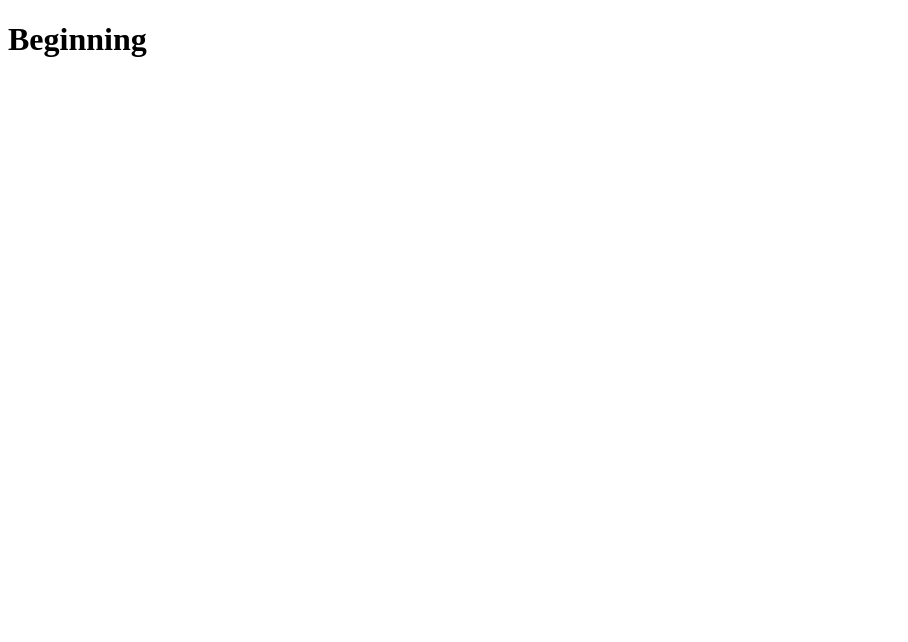
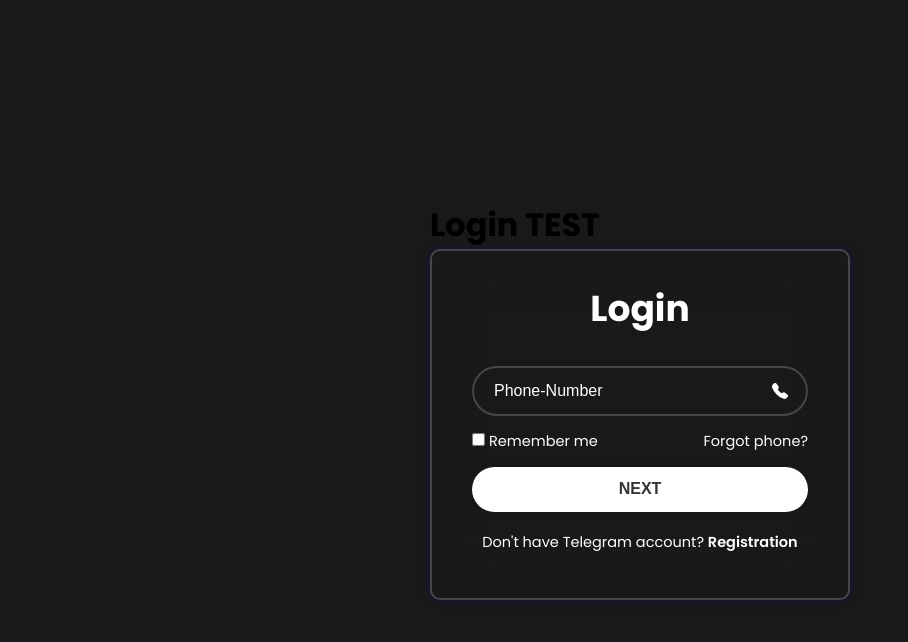
Before and after one commit to Albertbuh/ChatHub, a Next.js app in the folder client/: page / in a window 1280 px wide. Shown: the top 642 px of the page, without its empty margins (0-908 px from the left). Built offline with nearby package versions, Linux system fonts and the light colour scheme.

Commit message:
Initial Login Telegram Form realization

```diff
--- a/client/app/layout.tsx
+++ b/client/app/layout.tsx
@@ -1,3 +1,7 @@
+import Link from 'next/link';
+import LoginPage from './telegram/authorization/login';
+
+
 export default function RootLayout({
   children,
 }: Readonly<{
@@ -5,7 +9,11 @@ export default function RootLayout({
 }>) {
   return (
     <html lang="en">
-      <body>{children}</body>
+      <body>
+
+        {/* {children} */}
+        <LoginPage />
+      </body>
     </html>
   );
 }
--- /dev/null
+++ b/client/app/telegram/authorization/LoginForm/LoginForm.css
@@ -0,0 +1,97 @@
+.wrapper{
+    width: 420px;
+    background: transparent;
+    border: 2px solid rgba(255, 255, 255, .2);
+    backdrop-filter: blur(30px);
+    box-shadow: 0 0 10px rgba(0, 0, 255, .2);
+    color: #fff;
+    border-radius: 10px;
+    padding: 30px 40px;
+}
+
+.wrapper h1{
+    font-size: 36px;
+    text-align: center;
+}
+
+.wrapper .input-box{
+    position: relative;
+    width: 100%;
+    height: 50px;
+    margin: 30px 0;
+}
+
+.input-box input{
+    width: 100%;
+    height: 100%;
+    background: transparent;
+    border: 2px solid rgba( 255, 255, 255, .2);
+    outline: none;
+    border-radius: 40px;
+    font-size: 16px;
+    color: #fff;
+    padding: 20px 45px 20px 20px;
+}
+
+.input-box input::placeholder{
+    color: #fff;
+}
+
+.input-box .icon{
+    position: absolute;
+    right: 20px;
+    top: 50%;
+    transform: translateY(-50%);
+    font-size: 16px;
+}
+
+.wrapper .remember-forgot{
+    display: flex;
+    justify-content: space-between;
+    font-size: 14.5px;
+    margin: -15px 0 15px;
+}
+
+.remember-forgot label input{
+    accent-color: #fff;
+    margin-right: 4px;
+}
+
+.remember-forgot a{
+    color: #fff;
+    text-decoration: none;
+}
+
+.remember-forgot a:hover{
+    text-decoration: underline;
+}
+
+.wrapper button{
+    width: 100%;
+    height: 45px;
+    background: #fff;
+    border: none;
+    outline: none;
+    border-radius: 40px;
+    box-shadow: 0 0 10px rgba(0, 0, 0, .1);
+    cursor: pointer;
+    font-size: 16px;
+    color: #333;
+    font-weight: 700;
+}
+
+.wrapper .register-link{
+    font-size: 14.5px;
+    text-align: center;
+    margin: 20px 0 15px;
+}
+
+.register-link p a {
+    color: #fff;
+    text-decoration: none;
+    font-weight: 600;
+}
+
+.register-link p a:hover{
+    text-decoration: underline;
+}
--- /dev/null
+++ b/client/app/telegram/authorization/LoginForm/LoginForm.tsx
@@ -0,0 +1,54 @@
+import "./LoginForm.css"
+import { BsFillTelephoneFill } from "react-icons/bs";
+import { info } from "console";
+import { useState } from 'react';
+
+const LoginForm = () => {
+    const [phoneNumber, setPhoneNumber] = useState('');
+
+    async function handleSubmit(event: React.FormEvent<HTMLFormElement>) {
+        event.preventDefault();
+        try {
+            const response = await fetch(`http://localhost:5041/api/v1.0/telegram/login?info=${phoneNumber}`, {
+                method: "POST",
+                headers: {
+                    "Content-Type": "application/json",
+                },
+            });
+
+            if (!response.ok) {
+                throw new Error("Unable to login");
+            }
+
+            const data = await response.json();
+            console.log(data);
+        } catch (error) {
+            console.log(error);
+        }
+    }
+
+
+    return (
+        <div className="wrapper" >
+            <form action="" onSubmit={handleSubmit}>
+                <h1>Login</h1>
+                <div className="input-box">
+                    <input type="text" value={phoneNumber} onChange={(e) => setPhoneNumber(e.target.value)} placeholder='Phone-Number' required />
+                    <BsFillTelephoneFill className="icon" />
+                </div>
+                <div className="remember-forgot">
+                    <label><input type="checkbox" />Remember me</label>
+                    <a href="#">Forgot phone?</a>
+                </div>
+
+                <button type="submit">NEXT</button>
+
+                <div className="register-link">
+                    <p>Don&apos;t have Telegram account? <a href="#">Registration</a></p>
+                </div>
+            </form>
+        </div>
+    )
+}
+
+export default LoginForm;
--- /dev/null
+++ b/client/app/telegram/authorization/VerificationForm/VerificationForm.css
@@ -0,0 +1,97 @@
+.wrapper{
+    width: 420px;
+    background: transparent;
+    border: 2px solid rgba(255, 255, 255, .2);
+    backdrop-filter: blur(30px);
+    box-shadow: 0 0 10px rgba(0, 0, 255, .2);
+    color: #fff;
+    border-radius: 10px;
+    padding: 30px 40px;
+}
+
+.wrapper h1{
+    font-size: 36px;
+    text-align: center;
+}
+
+.wrapper .input-box{
+    position: relative;
+    width: 100%;
+    height: 50px;
+    margin: 30px 0;
+}
+
+.input-box input{
+    width: 100%;
+    height: 100%;
+    background: transparent;
+    border: 2px solid rgba( 255, 255, 255, .2);
+    outline: none;
+    border-radius: 40px;
+    font-size: 16px;
+    color: #fff;
+    padding: 20px 45px 20px 20px;
+}
+
+.input-box input::placeholder{
+    color: #fff;
+}
+
+.input-box .icon{
+    position: absolute;
+    right: 20px;
+    top: 50%;
+    transform: translateY(-50%);
+    font-size: 16px;
+}
+
+.wrapper .remember-forgot{
+    display: flex;
+    justify-content: space-between;
+    font-size: 14.5px;
+    margin: -15px 0 15px;
+}
+
+.remember-forgot label input{
+    accent-color: #fff;
+    margin-right: 4px;
+}
+
+.remember-forgot a{
+    color: #fff;
+    text-decoration: none;
+}
+
+.remember-forgot a:hover{
+    text-decoration: underline;
+}
+
+.wrapper button{
+    width: 100%;
+    height: 45px;
+    background: #fff;
+    border: none;
+    outline: none;
+    border-radius: 40px;
+    box-shadow: 0 0 10px rgba(0, 0, 0, .1);
+    cursor: pointer;
+    font-size: 16px;
+    color: #333;
+    font-weight: 700;
+}
+
+.wrapper .backwards{
+    font-size: 14.5px;
+    text-align: center;
+    margin: 20px 0 15px;
+}
+
+.backwards p a {
+    color: #fff;
+    text-decoration: none;
+    font-weight: 600;
+}
+
+.backwards p a:hover{
+    text-decoration: underline;
+}
--- /dev/null
+++ b/client/app/telegram/authorization/VerificationForm/VerificationForm.tsx
@@ -0,0 +1,22 @@
+import "./VerificationForm.css"
+
+const VerificationForm = () => {
+    return (
+        <div className="wrapper" >
+            <form action="">
+                <h1>Verification</h1>
+                <div className="input-box">
+                    <input type="text" placeholder='Verification-code' required />
+                </div>
+
+                <button type="submit">NEXT</button>
+
+                <div className="backwards">
+                    <p>Incorrect phone? <a href="#">BACK</a></p>
+                </div>
+            </form>
+        </div>
+    )
+}
+
+export default VerificationForm;
--- /dev/null
+++ b/client/app/telegram/authorization/login.css
@@ -0,0 +1,22 @@
+@import url('https://fonts.googleapis.com/css2?family=Poppins:wght@400;600;700&display=swap');
+
+*{
+    margin: 0;
+    padding: 0;
+    box-sizing: border-box;
+}
+
+body{
+    font-family: 'Poppins', sans-serif;
+    -webkit-font-smoothing: antialiased;
+    -moz-osx-font-smoothing: grayscale;
+    display: flex;
+    justify-content: center;
+    align-items: center;
+    min-height: 100vh;
+    background: rgba(25, 25, 25, 1);
+    /* background: url('./assets/background.jpg')
+    no-repeat; */
+    background-size: cover;
+    background-position: center;
+}
--- /dev/null
+++ b/client/app/telegram/authorization/login.tsx
@@ -0,0 +1,18 @@
+"use client";
+
+import './login.css';
+import LoginForm from './LoginForm/LoginForm';
+import VerificationForm from './VerificationForm/VerificationForm';
+
+//TODO: FIX colorful background
+//TODO: remake verificationForm
+export default function LoginPage() {
+
+    return (
+      <div>
+        <h1>Login TEST</h1>
+        <LoginForm />
+        {/* <VerificationForm/> */}
+      </div>
+    );
+  }
```
Also changed, not shown: client/app/telegram/assets/background.jpg (added), 1 other file (tests, documents, lock files or other folders).
